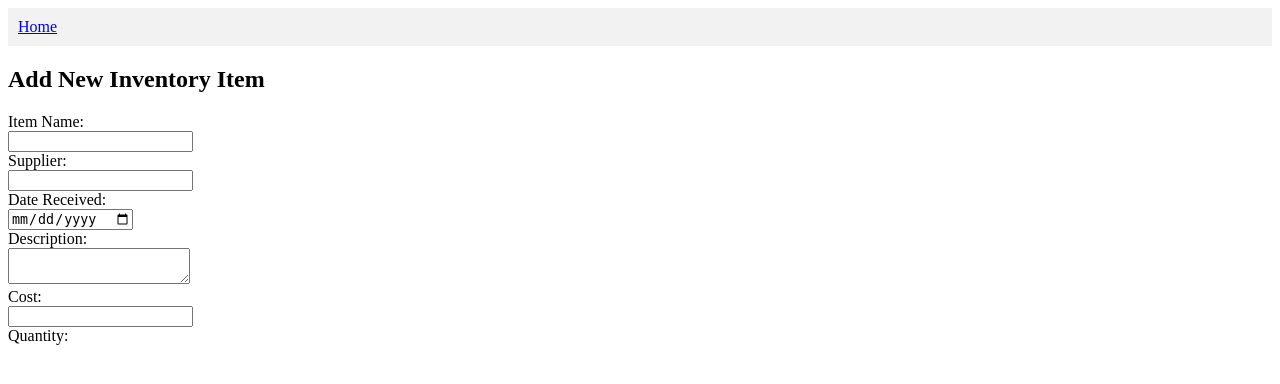
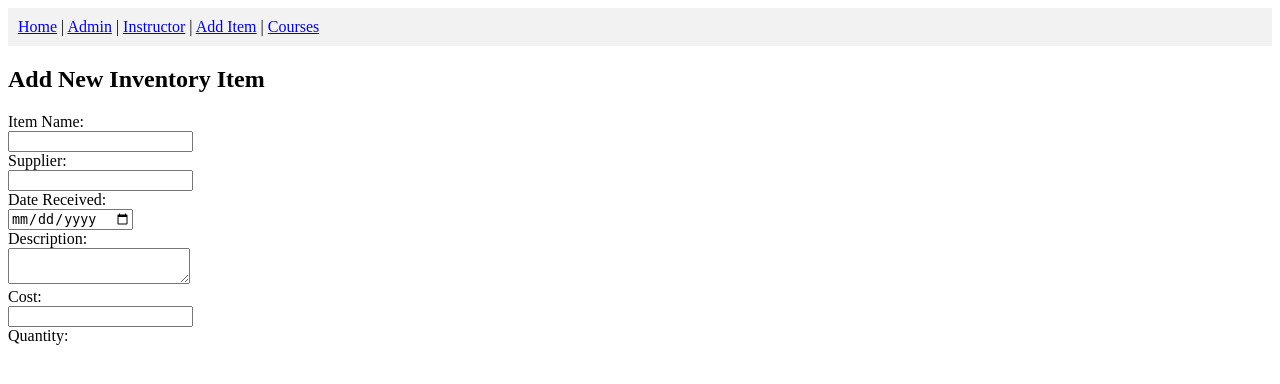
Before and after one commit to AsadNaqvi360/DatabaseProject, a Flask app: page /add in a window 1280 px wide. Shown: the top 384 px of the page. Run offline with Flask 3, Linux system fonts and the light colour scheme.

Commit message:
fix navbar

```diff
--- a/templates/navbar.html
+++ b/templates/navbar.html
@@ -1,4 +1,8 @@
 <!-- templates/navbar.html -->
 <nav style="background: #f2f2f2; padding: 10px;">
-    <a href="{{ url_for('index') }}">Home</a>
+    <a href="{{ url_for('index') }}">Home</a> |
+    <a href="{{ url_for('admin_panel') }}">Admin</a> |
+    <a href="{{ url_for('instructor_dashboard') }}">Instructor</a> |
+    <a href="{{ url_for('add') }}">Add Item</a> |
+    <a href="{{ url_for('courses') }}">Courses</a>
 </nav>
```
